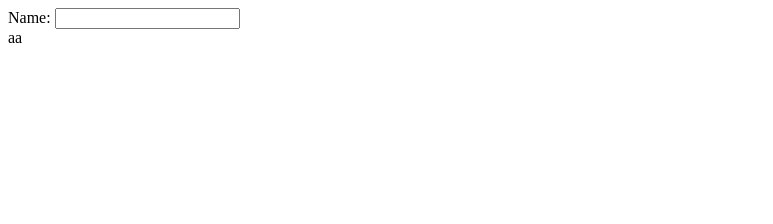
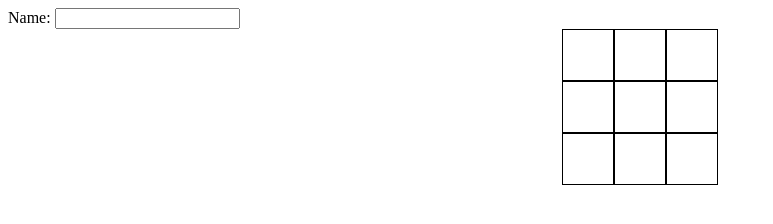
Before and after one commit to NathanielTang/tic-tac-toe, a plain HTML site: page index.html in a window 1280 px wide. Shown: the whole page, without its empty margins (0-773 px from the left). Drawn offline with Linux system fonts and the light colour scheme.

Commit message:
added code to mark gameSquares, and updated the render function to correctly delete previous render

```diff
--- a/index.html
+++ b/index.html
@@ -15,7 +15,6 @@
     </form>
 
     <div id="gameboardSpace">
-        aa
     </div>
   </body>
 </html>
--- a/script.js
+++ b/script.js
@@ -1,48 +1,83 @@
-const gameboard = (()=>{
-    let gameboardArray = [1,2,3,4,5,6,7,8,9]
-        //nine objects, with Status: X, O, or empty
-        //then the other functions will manipulate the objects within gameboardArray to change the Status property
-    let gameboardSpace = document.querySelector('#gameboardSpace')
-    const _createGameboard = () => {
-        gameboardArray.forEach(element => {
-            let gameboardSquare = document.createElement('div');
-            gameboardSquare.textContent = "X";
+const gameboard = (() => {
+  let gameboardArray = [
+      {status: "empty"},
+      {status: "empty"},
+      {status: "empty"},
+      {status: "empty"},
+      {status: "empty"},
+      {status: "empty"},
+      {status: "empty"},
+      {status: "empty"},
+      {status: "empty"},
 
-            gameboardSpace.appendChild(gameboardSquare)
-        });
-    }
+  ];
 
 
+  let gameboardSpace = document.querySelector("#gameboardSpace");
+  const _createGameboard = () => {
+    gameboardSpace.innerHTML = "";
+    gameboardArray.forEach((element, index) => {
+      let gameboardSquare = document.createElement("div");
+      gameboardSquare.classList.add("gameboard");
+      gameboardSquare.dataset.index = index;
+
+      if (element.status === "empty") {
+        gameboardSquare.textContent = "";
+      } else if (element.status === "X") {
+        gameboardSquare.textContent = "X";
+      } else if (element.status === "O") {
+        gameboardSquare.textContent = "O";
+      } else return;
+      gameboardSpace.appendChild(gameboardSquare);
+
+      gameboardSquare.addEventListener("click", markSpace);
+    });
+  };
+
+  const markSpace = function markSpace() {
+    //where mark is X or O;
+    let index = this.dataset.index;
+    console.log("a" + this.dataset.index);
+    mark = "X";
+    if (mark === "X") {
+      gameboardArray[index].status = "X";
+    } else if (mark === "O") {
+      gameboardArray[index].status = "O";
+    }
+    render();
+    console.log(this);
+  };
   const render = () => {
-        _createGameboard()
-    }
-    return {render} //don't return createGameboard
+    _createGameboard();
+  };
+  return {render, markSpace}; //don't return createGameboard
 })();
 
-const gameFlow = (() => {
-})();
+gameboard.render();
+
+const gameFlow = (() => {})();
 
 const player = (name) => {
   const sayName = () => {
-        console.log(name)
-    }
+    console.log(name);
+  };
   return {
     name,
-        sayName
-    }
-}
+    sayName,
+  };
+};
 
 const addPlayer = () => {
   //add name from HTML and assign X or O
   //get DOM
-    let getName = document.querySelector('#playerName');
+  let getName = document.querySelector("#playerName");
   let name = getName.textContent;
 
-    console.log(name)
+  console.log(name);
 
-    player(name)
-}
+  player(name);
+};
 
-function test() {
+const test = function test() {
   gameboard.render();
-}
+};
--- a/styles.css
+++ b/styles.css
@@ -0,0 +1,14 @@
+#gameboardSpace {
+    display: grid;
+    grid-template-columns: auto auto auto;
+    grid-template-rows: auto auto auto;
+    justify-items: center;
+    justify-content: center;
+    align-items: center;
+
+}
+
+.gameboard {
+    border: 1px solid black;
+    padding: 25px;
+}
```
Lines whose indentation alone changed are shown as unchanged.
